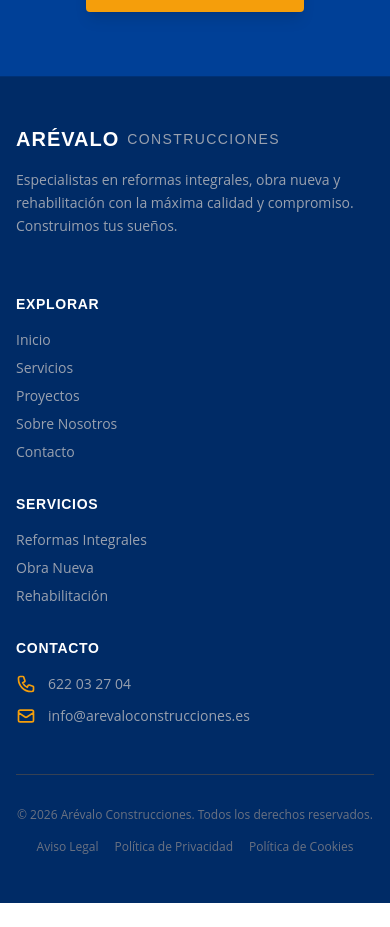
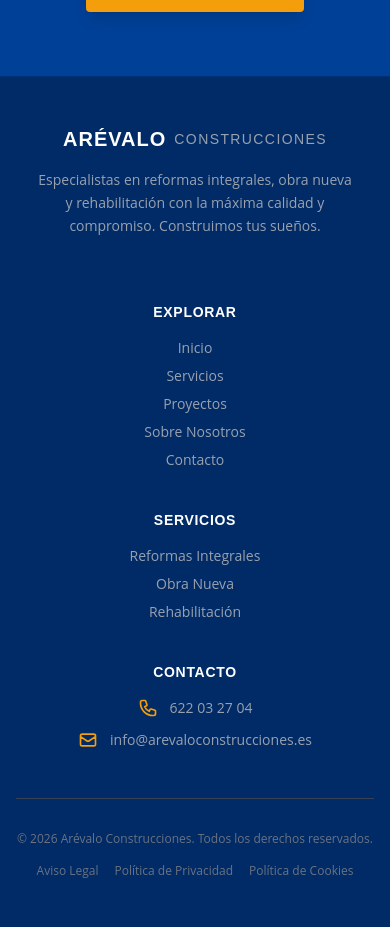
Before and after one commit to reekiii/arevalo_construcciones, a React (Vite) app: page / in a window 390 px wide. Shown: the part 2760-3687 px from the top of the page. Before the commit the page ends 3663 px from the top, so only its background shows below. Built offline with nearby package versions, Linux system fonts and the light colour scheme.

Commit message:
ahora si

```diff
--- a/index.html
+++ b/index.html
@@ -1,10 +1,10 @@
 <!doctype html>
-<html lang="en">
+<html lang="es">
   <head>
     <meta charset="UTF-8" />
-    <link rel="icon" type="image/svg+xml" href="/favicon.svg" />
+    <link rel="icon" type="image/jpeg" href="/Logo.jpg" />
     <meta name="viewport" content="width=device-width, initial-scale=1.0" />
-    <title>temp-app</title>
+    <title>Arévalo Construcciones</title>
   </head>
   <body>
     <div id="root"></div>
--- a/src/components/Footer.jsx
+++ b/src/components/Footer.jsx
@@ -5,14 +5,14 @@ function Footer() {
   return (
     <footer className="bg-brand-blue-dark text-brand-light py-12 md:py-16 border-t border-brand-blue/30">
       <div className="max-w-7xl mx-auto px-4 sm:px-6 lg:px-8">
-        <div className="grid grid-cols-1 md:grid-cols-4 gap-8 mb-12">
+        <div className="grid grid-cols-1 md:grid-cols-4 gap-10 md:gap-8 mb-12 text-center md:text-left">
           {/* Logo y Descripción */}
-          <div className="md:col-span-1">
+          <div className="md:col-span-1 flex flex-col items-center md:items-start">
             <div className="flex items-center mb-4">
               <span className="font-heading font-extrabold text-xl tracking-wider uppercase mr-2 text-white">Arévalo</span>
               <span className="font-heading text-sm text-gray-400 tracking-widest uppercase">Construcciones</span>
             </div>
-            <p className="text-gray-400 text-sm leading-relaxed mb-6">
+            <p className="text-gray-400 text-sm leading-relaxed mb-6 max-w-xs">
               Especialistas en reformas integrales, obra nueva y rehabilitación con la máxima calidad y compromiso. Construimos tus sueños.
             </p>
           </div>
@@ -40,16 +40,16 @@ function Footer() {
           </div>
 
           {/* Contacto */}
-          <div className="md:col-span-1">
+          <div className="md:col-span-1 flex flex-col items-center md:items-start">
             <h4 className="text-white font-heading font-bold mb-4 uppercase tracking-wider text-sm">Contacto</h4>
             <ul className="space-y-3 text-sm text-gray-400">
-              <li className="flex items-start">
+              <li className="flex items-center md:items-start justify-center md:justify-start">
                 <svg className="w-5 h-5 mr-3 text-brand-accent flex-shrink-0" fill="none" viewBox="0 0 24 24" stroke="currentColor">
                   <path strokeLinecap="round" strokeLinejoin="round" strokeWidth={2} d="M3 5a2 2 0 012-2h3.28a1 1 0 01.948.684l1.498 4.493a1 1 0 01-.502 1.21l-2.257 1.13a11.042 11.042 0 005.516 5.516l1.13-2.257a1 1 0 011.21-.502l4.493 1.498a1 1 0 01.684.949V19a2 2 0 01-2 2h-1C9.716 21 3 14.284 3 6V5z" />
                 </svg>
                 622 03 27 04
               </li>
-              <li className="flex items-start">
+              <li className="flex items-center md:items-start justify-center md:justify-start">
                 <svg className="w-5 h-5 mr-3 text-brand-accent flex-shrink-0" fill="none" viewBox="0 0 24 24" stroke="currentColor">
                   <path strokeLinecap="round" strokeLinejoin="round" strokeWidth={2} d="M3 8l7.89 5.26a2 2 0 002.22 0L21 8M5 19h14a2 2 0 002-2V7a2 2 0 00-2-2H5a2 2 0 00-2 2v10a2 2 0 002 2z" />
                 </svg>
@@ -59,9 +59,9 @@ function Footer() {
           </div>
         </div>
 
-        <div className="border-t border-gray-700 pt-8 flex flex-col md:flex-row justify-between items-center text-xs text-gray-500">
-          <p>&copy; {new Date().getFullYear()} Arévalo Construcciones. Todos los derechos reservados.</p>
-          <div className="mt-4 md:mt-0 space-x-4">
+        <div className="border-t border-gray-700 pt-8 flex flex-col md:flex-row justify-between items-center text-xs text-gray-500 text-center md:text-left">
+          <p className="mb-4 md:mb-0">&copy; {new Date().getFullYear()} Arévalo Construcciones. Todos los derechos reservados.</p>
+          <div className="space-x-4">
             <Link to="#" className="hover:text-white transition">Aviso Legal</Link>
             <Link to="#" className="hover:text-white transition">Política de Privacidad</Link>
             <Link to="#" className="hover:text-white transition">Política de Cookies</Link>
```
